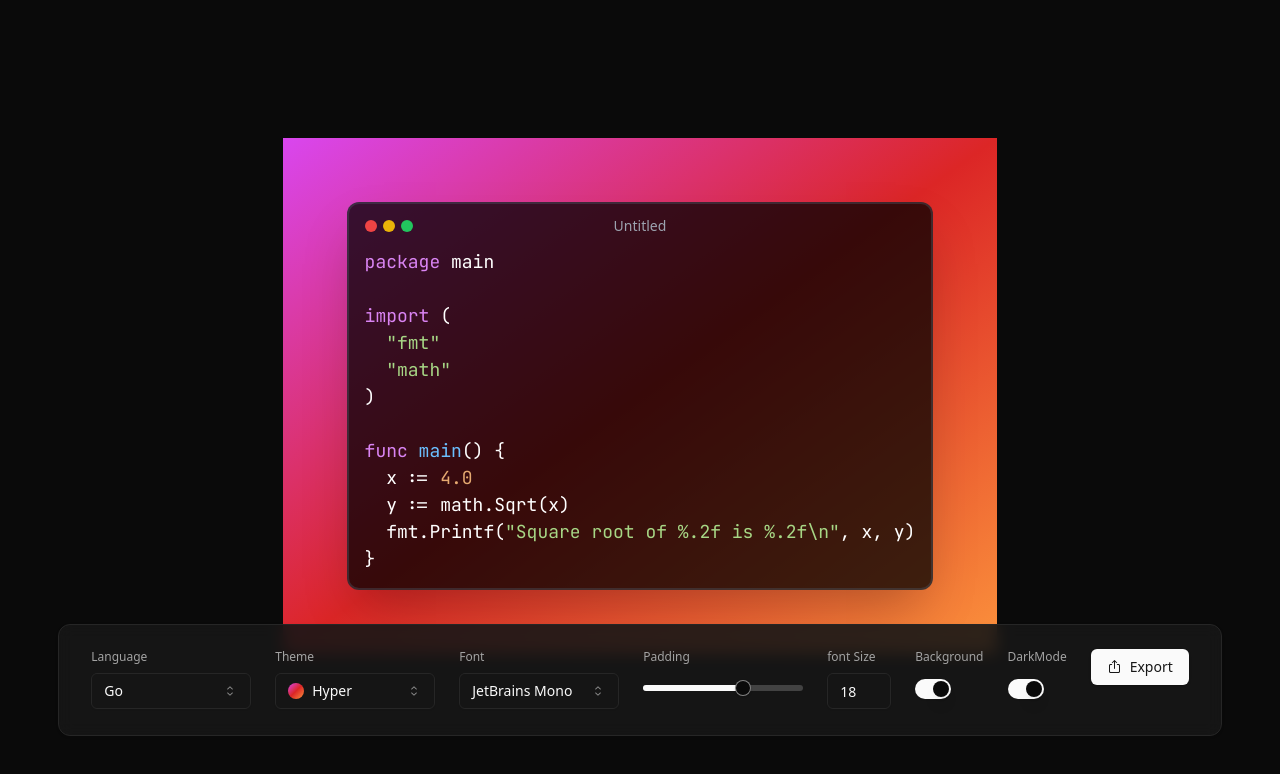
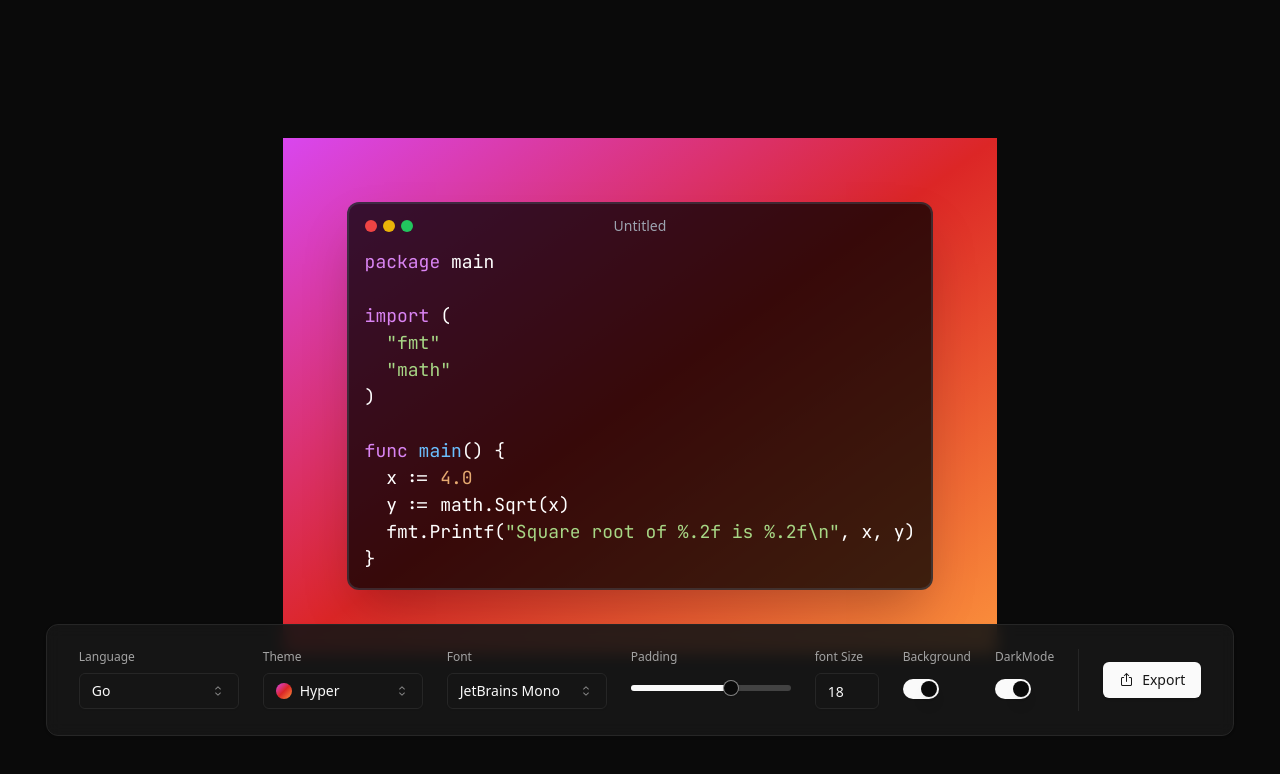
Before and after one commit to Erfan-Asadi/ray.so-clone, a React (Vite) app: page / in a window 1280 px wide. Shown: the top 774 px of the page. Built offline with nearby package versions, Linux system fonts and the light colour scheme.

Commit message:
finish project

```diff
--- a/src/App.jsx
+++ b/src/App.jsx
@@ -12,6 +12,7 @@ import FontSizeInput from "./components/controls/FontSizeInput";
 import PaddingSlider from "./components/controls/PaddingSlider";
 import BackgroundToggle from "./components/controls/BackgroundToggle";
 import DarkModeToggle from "./components/controls/DarkModeToggle";
+import { Resizable } from "re-resizable";
 
 function App() {
   const { theme, padding, fontStyle, showBackground } = useStore();
@@ -44,6 +45,10 @@ function App() {
         href={fonts[fontStyle].src}
         crossOrigin="anonymous"
       />
+      <Resizable
+        enable={{ left: true, right: true }}
+        minWidth={padding * 2 + 400}
+      >
         <div
           className={cn(
             "overflow-hidden mb-2 transition-all ease-out",
@@ -54,6 +59,8 @@ function App() {
         >
           <CodeEditor />
         </div>
+      </Resizable>
+
       <Card className="fixed bottom-16 py-6 px-8 mx-6 bg-neutral-900/90 backdrop-blur">
         <CardContent className="flex flex-wrap gap-6 p-0">
           <LanguageSelect />
@@ -63,7 +70,10 @@ function App() {
           <FontSizeInput />
           <BackgroundToggle />
           <DarkModeToggle />
+          <div className="bg-neutral-800 w-px"></div>
+          <div className="place-self-center">
             <ExportOptions targetRef={editorRef} />
+          </div>
         </CardContent>
       </Card>
     </main>
```
Lines whose indentation alone changed are shown as unchanged.
